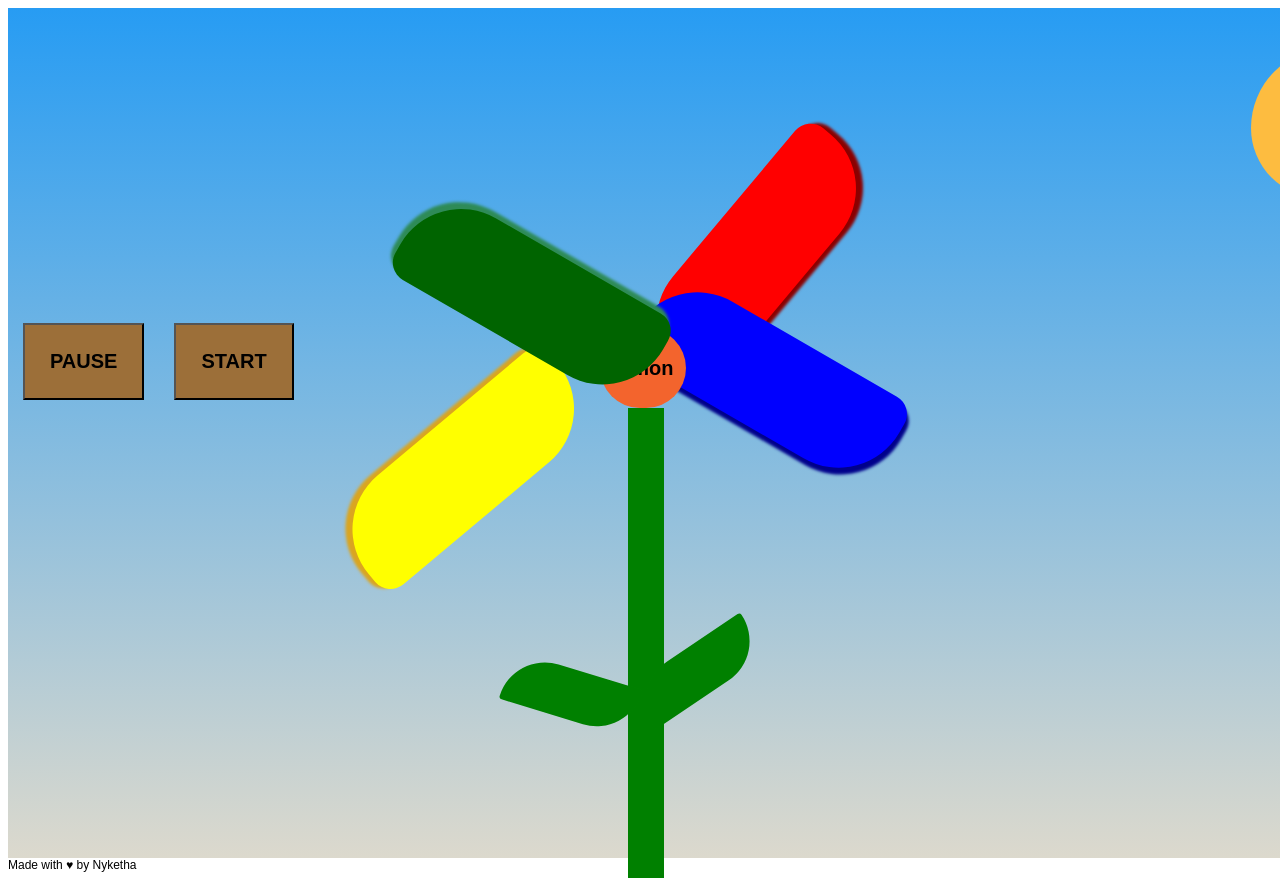
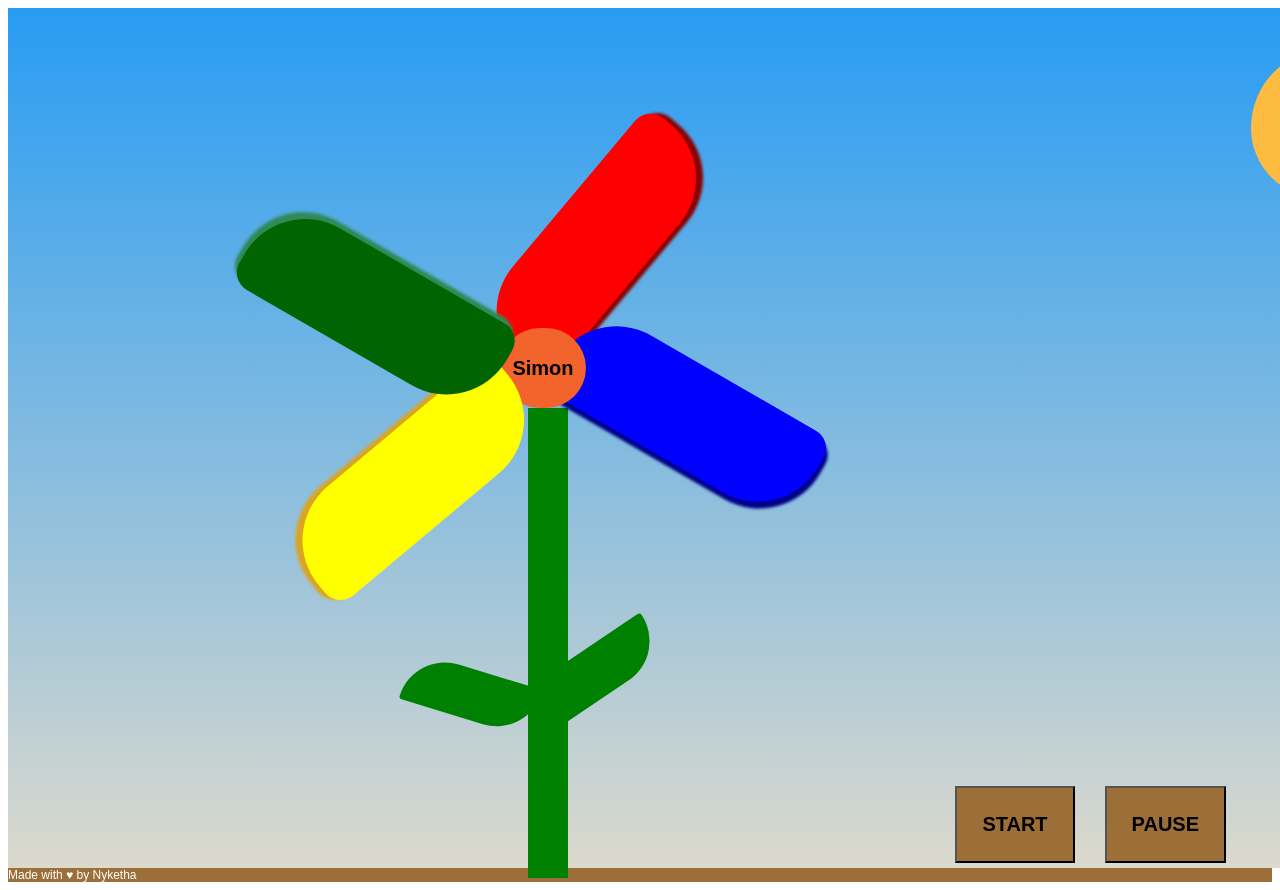
Before and after one commit to Nykke/Project-01-Simon, a plain HTML site: page index.html in a window 1280 px wide. Shown: the top 890 px of the page. Drawn offline with Linux system fonts and the light colour scheme.

Commit message:
fixed petal and button rotation

```diff
--- a/style.css
+++ b/style.css
@@ -1,6 +1,6 @@
 .sky-gradient {
   background: linear-gradient(#279CF3, #DCD9CD);
-  height: 850px;
+  height: 860px;
   width: 1440px;
 }
 
@@ -46,7 +46,7 @@
   position: relative;
   width: 200px;
   height: 300px;
-  left: 620px;
+  left: 520px;
   top: 320px;
 }
 
@@ -67,6 +67,8 @@
   transform: rotate(310deg);
   transform-origin: 0 0;
   box-shadow: 5px 5px 3px #8B0000;
+  right: -20px;
+  top: -10px;
 
 }
 
@@ -76,6 +78,8 @@
   transform: rotate(30deg);
   transform-origin: 1 0;
   box-shadow: 5px 5px 3px #00008B;
+  left: 19px;
+  top: 34px;
 
 }
 
@@ -85,6 +89,8 @@
   transform: rotate(-220deg);
   transform-origin: -5% -1%;
   box-shadow: 5px 5px 3px #DAA520;
+  left: 50px;
+  bottom: 105px;
 
 }
 /*create a selector that makes the green petal*/
@@ -93,6 +99,8 @@
   transform: rotate(-510deg);
   transform-origin: 0 0;
   box-shadow: 5px 5px 3px #2E8B57;
+  right: -24px;
+  top: 90px;
 
 }
 
@@ -108,6 +116,7 @@
   border-radius: 50px;
   -ms-border-radius: 50px;
   -webkit-border-radius: 50px;
+  /*border-bottom: 60px; */
   color: #000;
   font-family: sans-serif;
   font-size: 20px;
@@ -121,7 +130,7 @@
 .stem {
   background: #008000;
   height: 470px;
-  width: 36px;
+  width: 40px;
 }
 
 /*create selector for leaves with the color of green */
@@ -155,8 +164,12 @@
 /*format button container*/
 #button-container {
   display: flex;
-  flex-direction: row;
-  z-index:
+  flex-direction: row-reverse;
+  align-content: space-between;
+  align-items: flex-end;
+  line-height: 900px;
+  height: 570px;
+
 }
 
 
@@ -170,6 +183,7 @@ button {
   font-family: sans-serif;
   font-weight: bold;
   font-size: 20px;
+  align-items: baseline;
 }
 
 
@@ -180,6 +194,8 @@ button {
 footer {
   font-family: sans-serif;
   font-size: 12px;
+  background: #9C6F39;
+  color: #FFF;
 
 }
 
```
